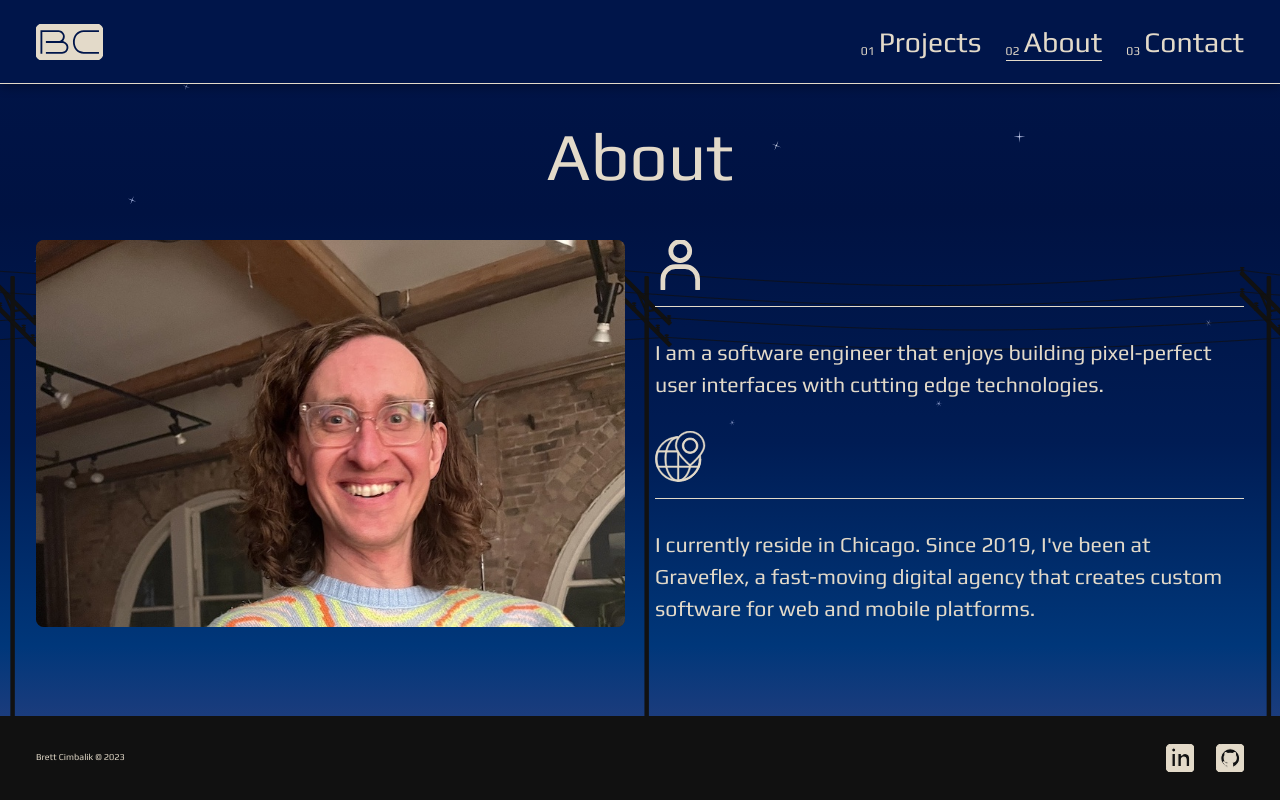
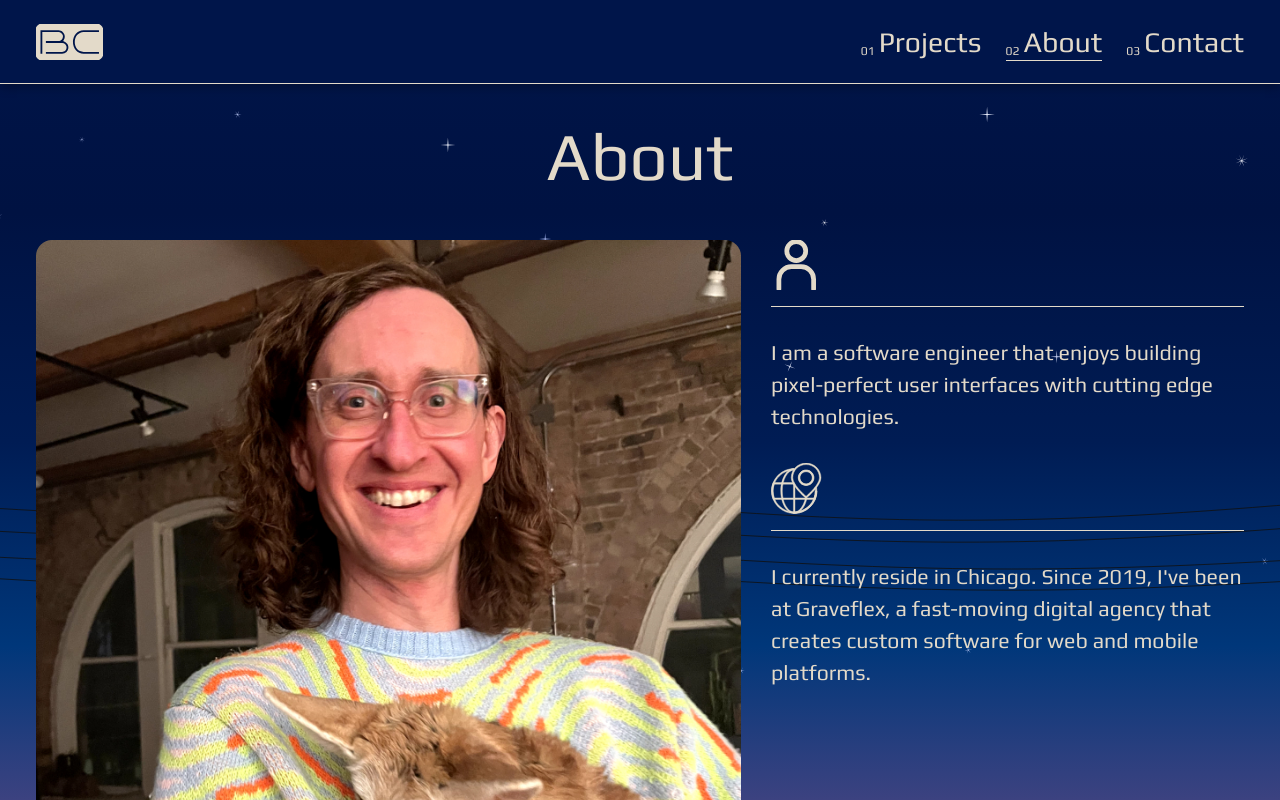
Before and after one commit to bcimbali/my-site-2, a Next.js app: page /about in a window 1280 px wide. Shown: the top 800 px of the page. Built offline with nearby package versions, Linux system fonts and the light colour scheme; a web font is replaced by a local one.

Commit message:
feat(asset): add new image for About section

```diff
--- a/src/components/AboutPage/index.tsx
+++ b/src/components/AboutPage/index.tsx
@@ -5,6 +5,7 @@ import React from 'react';
 import PageTitle from '@/components/PageTitle';
 import Image from 'next/image';
 import { Location, User } from '@/icons/tsx';
+import aboutPhoto from '@/../public/brett_with_fox.jpg';
 
 const ContentContainer = styled.div`
   ${({ theme: { spacing } }) => css`
@@ -21,21 +22,6 @@ const Description = styled.p`
 
     ${mediaQuery('lg')(`
       font-size: ${typography.desktop[0]};
-    `)}
-  `}
-`;
-
-const ImgContainer = styled.div`
-  ${({ theme: { colors, mediaQuery } }) => css`
-    background-color: ${colors.gray};
-    border-radius: 0.5rem;
-    overflow: hidden;
-    padding-bottom: 56%;
-    position: relative;
-    width: 100%;
-
-    ${mediaQuery('lg')(`
-      padding-bottom: 32%;
     `)}
   `}
 `;
@@ -87,9 +73,18 @@ const AboutPage = () => {
     <OuterContainer>
       <PageTitle>About</PageTitle>
       <InnerContainer>
-        <ImgContainer>
-          <Image src="/brett_smiling_at_camera.jpg" fill priority alt="brett smiling" />
-        </ImgContainer>
+        <Image
+          src={aboutPhoto}
+          alt="Brett holding a fox"
+          sizes="100vw"
+          style={{
+            alignSelf: 'center',
+            borderRadius: '1rem',
+            height: 'auto',
+            maxWidth: '705px',
+            width: '100%'
+          }}
+        />
         <ContentContainer>
           <IconContainer>
             <User />
```
Also changed, not shown: public/brett_smiling_at_camera.jpg (deleted), public/brett_with_fox.jpg (added).
